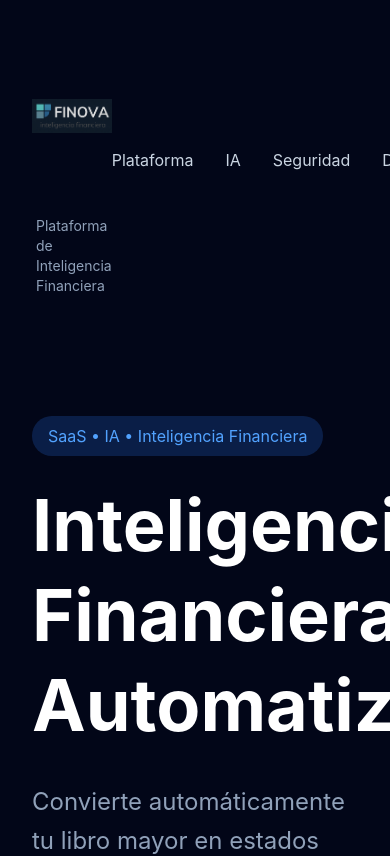
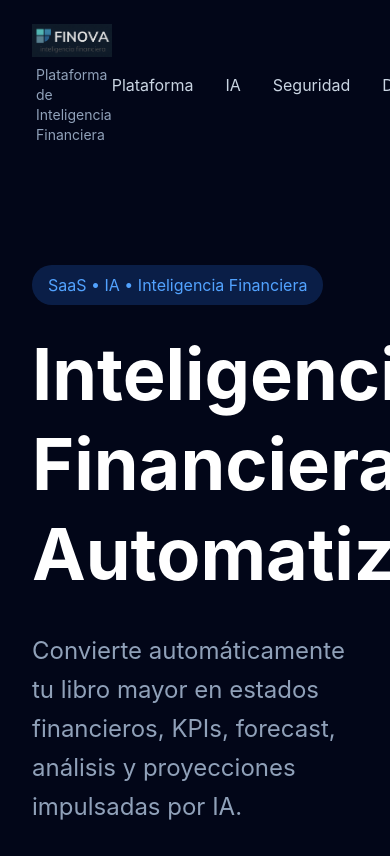
Before and after one commit to finovaintelligence/finova-landing, a React (Vite) app: page / in a window 390 px wide. Shown: the top 856 px of the page. Built offline with nearby package versions, Linux system fonts and the light colour scheme.

Commit message:
Actualizar logo responsive

```diff
--- a/src/App.jsx
+++ b/src/App.jsx
@@ -23,9 +23,10 @@ export default function App() {
 <div className="flex flex-col">
 
   <img
-    src={logo}
-    className="h-46 w-auto object-contain"
-  />
+  src={logo}
+  alt="FINOVA"
+  className="w-80 md:w-[500px] lg:w-[620px]"
+/>
 
   <p className="text-slate-400 text-sm mt-2 ml-1">
     Plataforma de Inteligencia Financiera
```
